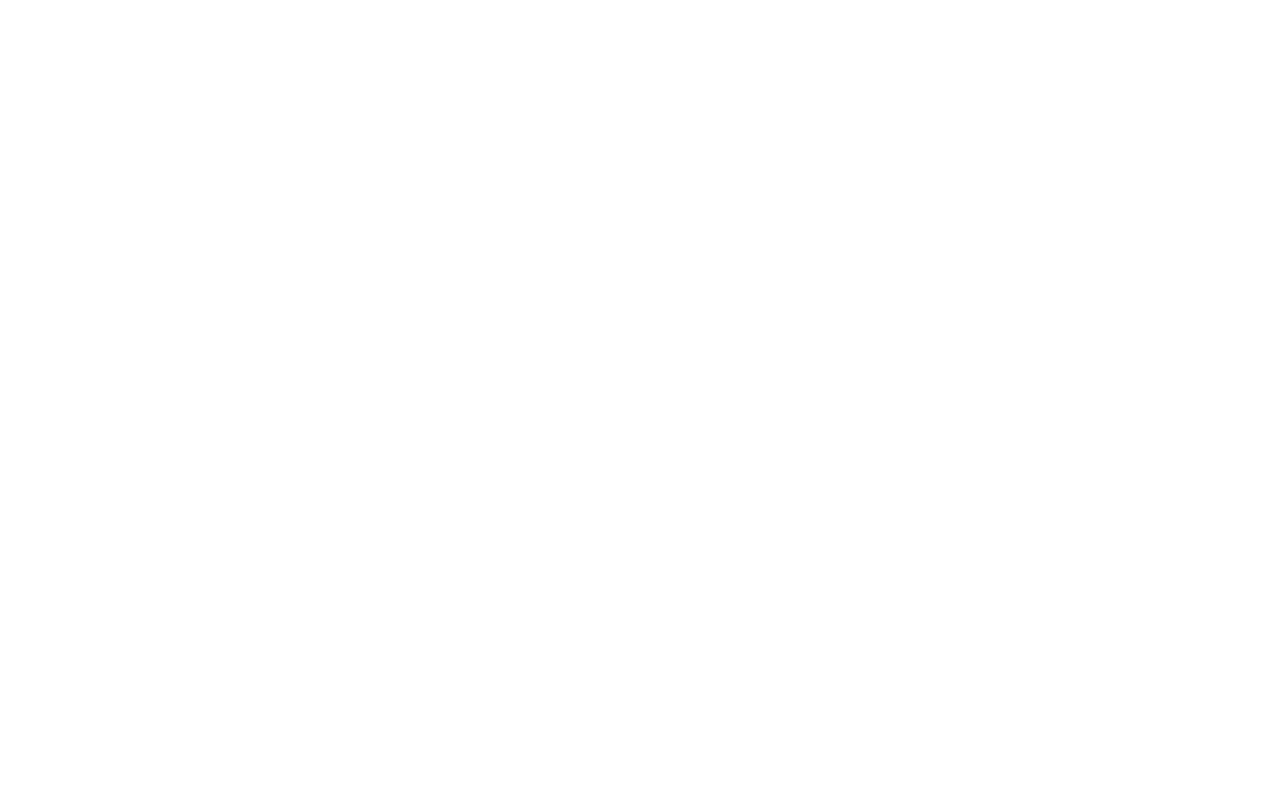
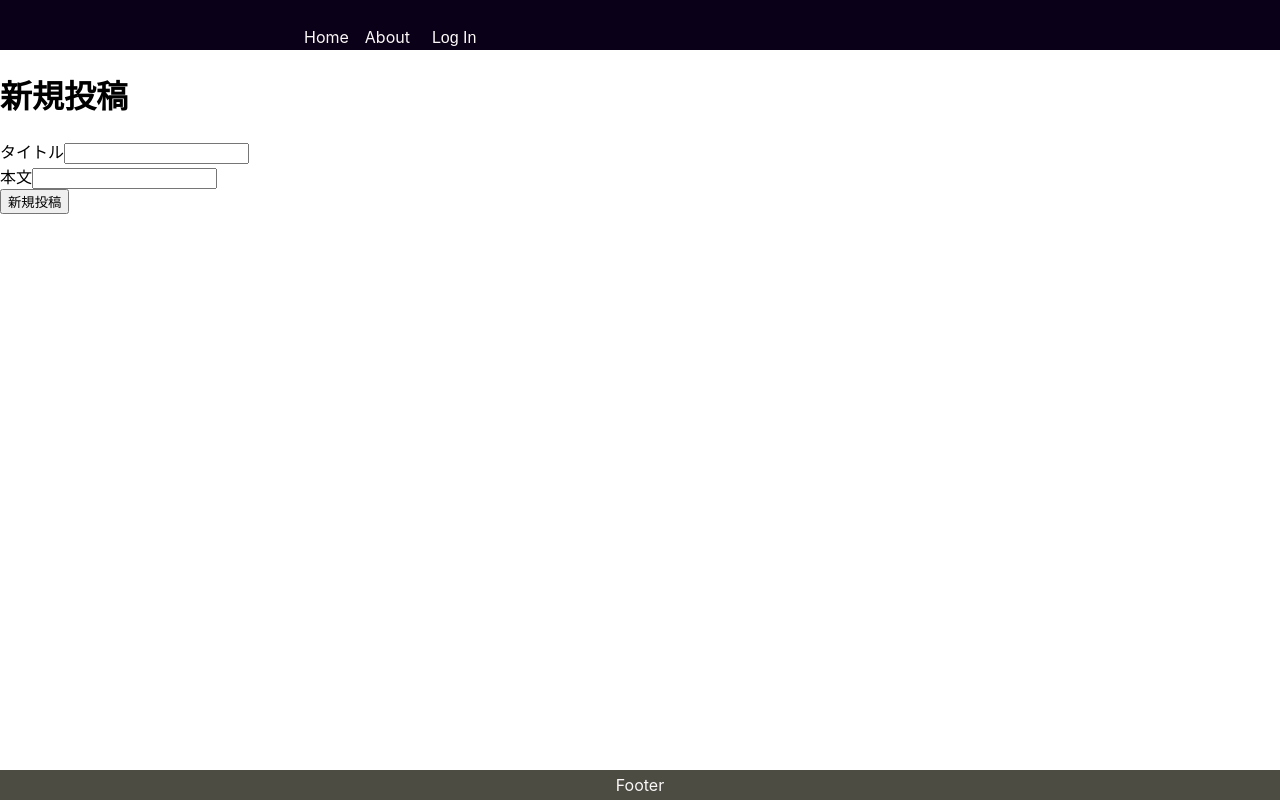
Before and after one commit to kogamitsuhiro/sandbox_nextjs_rails, a Next.js app in the folder frontend/app/: page /posts/new in a window 1280 px wide. Before the commit this address had no page. Built offline with nearby package versions, Linux system fonts and the light colour scheme; no server answers.

Commit message:
replace auth0-react

```diff
--- a/frontend/app/package.json
+++ b/frontend/app/package.json
@@ -12,7 +12,6 @@
   },
   "dependencies": {
     "@auth0/auth0-react": "^1.12.0",
-    "@auth0/nextjs-auth0": "^2.0.1",
     "axios": "^0.27.2",
     "next": "12.2.5",
     "react": "18.2.0",
--- a/frontend/app/src/components/header/index.tsx
+++ b/frontend/app/src/components/header/index.tsx
@@ -1,11 +1,11 @@
-import { useUser } from '@auth0/nextjs-auth0/client';
+import { useAuth0 } from '@auth0/auth0-react';
 import Link from 'next/link';
 import React from 'react';
 
 import styles from './header.module.scss';
 
 const Header = (): React.ReactElement => {
-  const { user } = useUser();
+  const { isAuthenticated, loginWithRedirect, logout } = useAuth0();
 
   return (
     <header className={styles.header}>
@@ -21,7 +21,7 @@ const Header = (): React.ReactElement => {
               <a>About</a>
             </Link>
           </li>
-          {user ? (
+          {isAuthenticated ? (
             <>
               <li>
                 <Link href='/profile'>
@@ -34,16 +34,19 @@ const Header = (): React.ReactElement => {
                 </Link>
               </li>
               <li>
-                <Link href='/api/auth/logout' data-testid='logout'>
-                  Logout
-                </Link>
+                <button
+                  onClick={() => logout({ returnTo: window.location.origin })}
+                  data-testid='logout'
+                >
+                  Log Out
+                </button>
               </li>
             </>
           ) : (
             <li>
-              <Link href='/api/auth/login' data-testid='login'>
-                Login
-              </Link>
+              <button onClick={() => loginWithRedirect()} data-testid='login'>
+                Log In
+              </button>
             </li>
           )}
         </ul>
--- a/frontend/app/src/pages/_app.tsx
+++ b/frontend/app/src/pages/_app.tsx
@@ -1,15 +1,17 @@
 import '../styles/globals.scss';
 
-import { UserProvider } from '@auth0/nextjs-auth0/client';
-import type { AppProps } from 'next/app';
+import { Auth0Provider } from '@auth0/auth0-react';
 
-function MyApp({ Component, pageProps }: AppProps) {
-  const { user } = pageProps;
-
+function MyApp({ Component, pageProps }) {
   return (
-    <UserProvider user={user}>
+    <Auth0Provider
+      domain={process.env.NEXT_PUBLIC_AUTH0_DOMAIN}
+      clientId={process.env.NEXT_PUBLIC_AUTH0_CLIENT_ID}
+      audience={process.env.NEXT_PUBLIC_AUTH0_AUDIENCE}
+      redirectUri={process.env.NEXT_PUBLIC_BASE_URL}
+    >
       <Component {...pageProps} />
-    </UserProvider>
+    </Auth0Provider>
   );
 }
 
--- a/frontend/app/src/pages/api/auth/[...auth0].ts
+++ /dev/null
@@ -1,3 +0,0 @@
-import { handleAuth } from '@auth0/nextjs-auth0';
-
-export default handleAuth();
--- a/frontend/app/src/pages/api/posts.ts
+++ /dev/null
@@ -1,17 +0,0 @@
-import { getAccessToken, withApiAuthRequired } from '@auth0/nextjs-auth0';
-import axios from 'axios';
-
-const api = axios.create({
-  baseURL: 'http://backend:3000/api/v1',
-  headers: {
-    'Content-Type': 'application/json',
-  },
-});
-
-export default withApiAuthRequired(async (req, res) => {
-  const { accessToken } = await getAccessToken(req, res);
-  api.defaults.headers.common.Authorization = `Bearer ${accessToken}`;
-  const { data, status } = await api.get('/posts');
-
-  res.status(status).json(data);
-});
--- a/frontend/app/src/pages/posts/new.tsx
+++ b/frontend/app/src/pages/posts/new.tsx
@@ -1,12 +1,76 @@
-import { withPageAuthRequired } from '@auth0/nextjs-auth0/client';
-import React from 'react';
+import { useAuth0 } from '@auth0/auth0-react';
+import axios from 'axios';
+import React, { useEffect, useState } from 'react';
 
 import Layout from '../../components/layouts/basic';
 
-export default withPageAuthRequired(function New({}) {
+export default function New({}) {
+  const { getAccessTokenSilently } = useAuth0();
+  const [title, setTitle] = useState<string>('');
+  const [body, setBody] = useState<string>('');
+  const [token, setToken] = useState<string>('');
+
+  const onClick = () => {
+    const params = {
+      title: title,
+      body: body,
+    };
+
+    axios
+      .post('http://127.0.0.1:3000/api/v1/posts', params, {
+        headers: {
+          Authorization: `Bearer ${token}`,
+        },
+      })
+      .then((res) => {
+        console.log(res);
+      })
+      .catch((error) => {
+        console.log(error);
+      });
+  };
+
+  const onChange = (
+    e: React.ChangeEvent<HTMLInputElement>,
+    setState: React.Dispatch<React.SetStateAction<string>>,
+  ) => {
+    setState(e.target.value);
+  };
+
+  useEffect(() => {
+    const getToken = async () => {
+      try {
+        const accessToken = await getAccessTokenSilently({});
+        setToken(accessToken);
+      } catch (e) {
+        console.log(e.message);
+      }
+    };
+    getToken();
+  }, []);
+
   return (
     <Layout>
       <h1>新規投稿</h1>
+      <label htmlFor=''>タイトル</label>
+      <input
+        type='text'
+        value={title}
+        onChange={(e) => {
+          onChange(e, setTitle);
+        }}
+      />
+      <br />
+      <label htmlFor=''>本文</label>
+      <input
+        type='text'
+        value={body}
+        onChange={(e) => {
+          onChange(e, setBody);
+        }}
+      />
+      <br />
+      <button onClick={onClick}>新規投稿</button>
     </Layout>
   );
-});
+}
```
Also changed, not shown: frontend/app/src/pages/index.tsx (+11 -7 lines), frontend/app/src/pages/posts/index.tsx (+5 -5 lines), frontend/app/src/pages/profile.tsx (+17 -8 lines), 1 other file (tests, documents, lock files or other folders).
